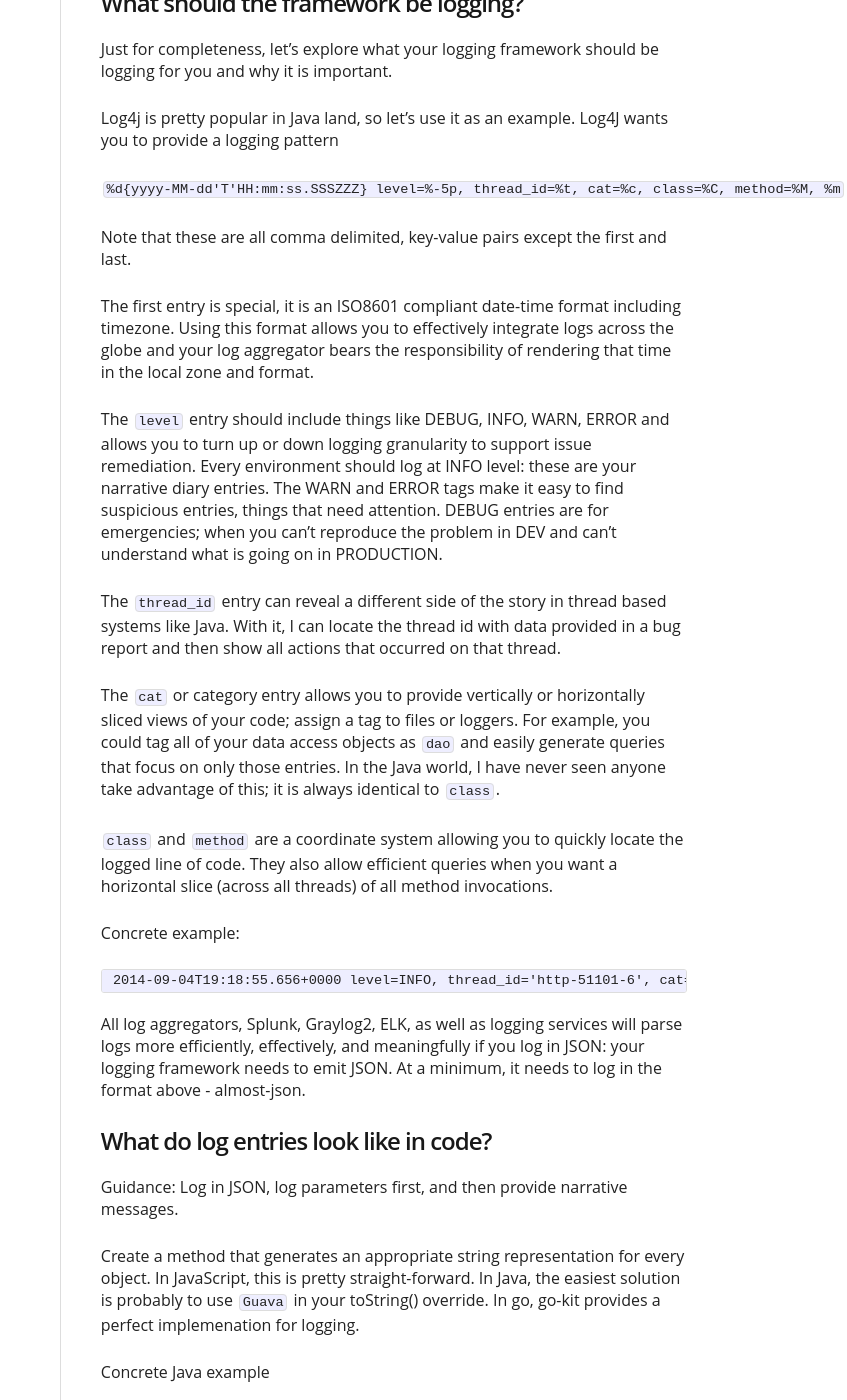
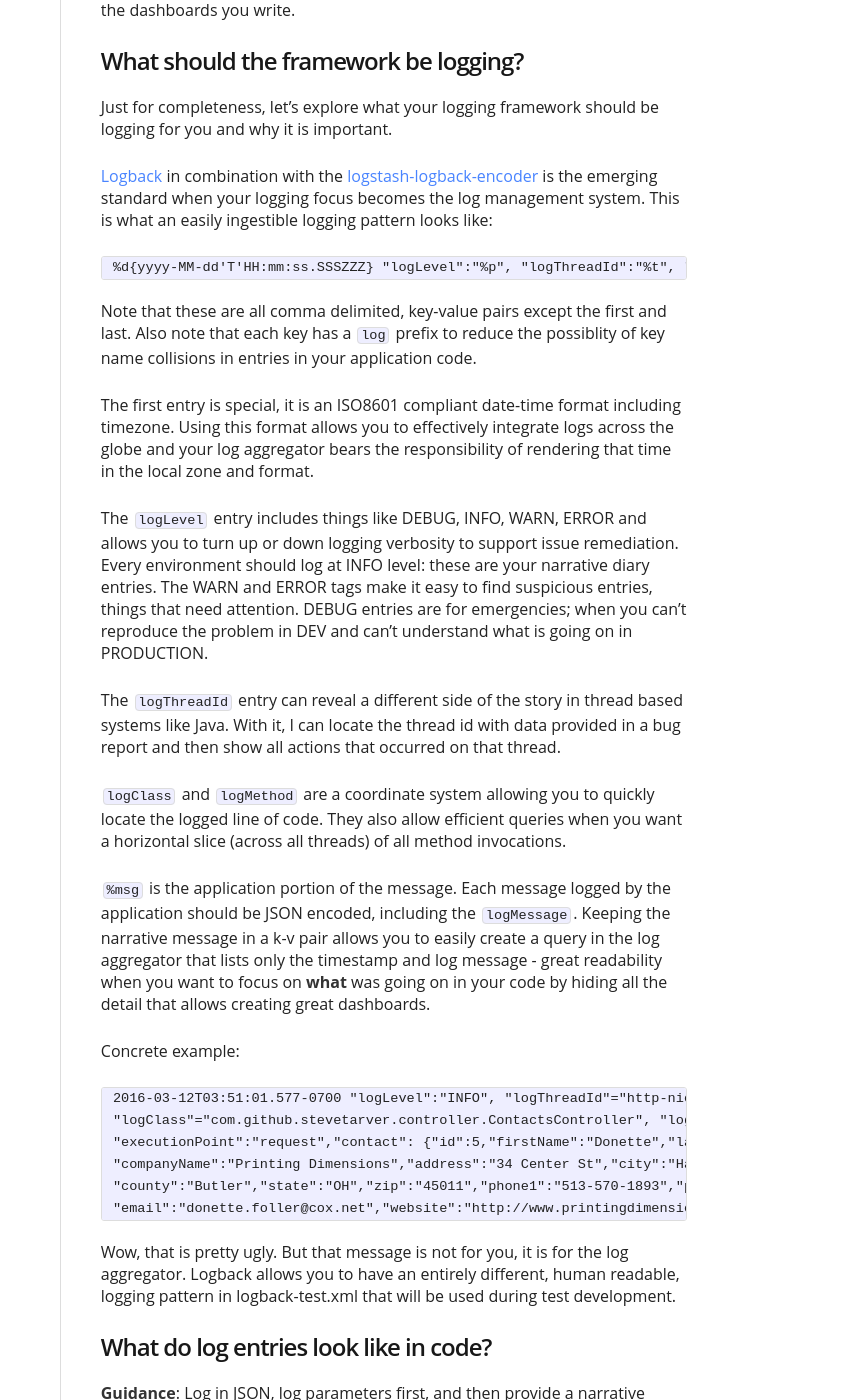
Before and after one commit to stevetarver/stevetarver.github.io, a Jekyll site: the page built from _posts/2016-01-09-logging-best-practices.md, in a window 1280 px wide and 1400 px high, scrolled down 4351 px. Shown: the whole window, without its empty margins (433-1280 px from the left). Built offline with Jekyll 4.4.1, drawn with Linux system fonts in a browser that asks for light colours; nearby versions of some CDN libraries; some web fonts are replaced; Markdown is read by kramdown in place of the engine named in the settings; some of the changed text lies outside the part shown.

Commit message:
Polish the logging best practices post

````diff
--- a/_posts/2016-01-09-logging-best-practices.md
+++ b/_posts/2016-01-09-logging-best-practices.md
@@ -2,7 +2,7 @@
 layout: post
 title:  "Logging as a First Class Citizen"
 date:   2016-01-09 13:22:05
-categories: logging
+categories: logging splunk ELK logstash logback 12-factor
 ---
 
 When I started getting serious about programming, I was indoctrinated into leading edge development methods for X Windows and C like PDD: Printf Driven Development. While you were trying to figure out how your code worked, you would litter the code with printf statements, run it, read the log, revise the code. By convention, you left the printf's in place to simplify future feature additions and so you could find and resolve bugs if they were ever reported.
@@ -40,13 +40,13 @@ Given the wealth of information aleady available from other systems, how can log
 - Historical trending
 - Issue remediation
 
-Historical trending shows API call counts, durations, and response status. These three simple metrics can answer questions like
+Historical trending uses API call counts, durations, and response status to answer questions like:
 
-- Capacity planning: How do API call counts vary over time
+- Capacity planning
   - How does application use vary during the day, week, month, quarter, seasonally
   - What rate is my application use increasing
   - Do I need to scale for periodic peak use
-  - When do I need to scale as application use increases
+  - When will I need to scale based on application use forcasts
 - Load based problem analysis
   - Do some problems only occur under load
   - What services are my weakest links and need some love
@@ -74,8 +74,8 @@ Then there is the question of clarity. When you are under the gun to resolve a p
 
 Distilling logging goals above, this is what you should be logging:
 
-- On API entry, log request and header parameters
-- On API exit, log call duration and status
+- On API entry, log request and header parameters so you can easily reproduce the call in a dev environment
+- On API exit, log call duration and status to easily identify long running calls and error frequency by type
 - Log every branching decision and the data used to make that decision
 - Log calls to other service and capture parameters, call duration, and status if that service does not log to your aggregator
 - Log other data not captured in `/metrics` that may result in actionable analysis
@@ -84,7 +84,7 @@ See below for framework generated log data - essential tagging for queries that
 
 ## Log with the aggregator in mind
 
-All aggregators require JSON formatted data to effectively ingest log messages as fields. Some may claim they can parse XML but that never works well. Some will talk about extracting values from narrative messages, and while true, it is so inefficient as to be unusable with larger datasets. What happens? Spinning wheel of death when you apply a regex to a month of logs.
+All aggregators ingest JSON encoded data most effectively. Some may claim they can parse XML but that never works well. Some will talk about extracting values from narrative messages, and while true, it is so inefficient as to be unusable with larger datasets. What happens? Spinning wheel of death when you apply a regex to a month of logs.
 
 Tell you more about inefficiently encoded data? On Splunk, you define the number of concurrent jobs permitted, defaults to 8. If you designed a dashboard based on regex extracted values, and you have a production problem, and 8 managers open the dashboard, you just locked every engineer out of doing real work with Splunk. And not just your team; every team that uses that Splunk repo. Sure you could increase the concurrent job count, but that just defers the inevitable. The point is that you are doing something so ineffeciently that you WILL choke the system. Not bashing Splunk here - it is my favorite log aggregator so far. So, on the importance of JSON encoded log messages: Got it? JSON formatted data GOOD. Extracting values from strings BAD.
 
@@ -98,48 +98,68 @@ The key to writing this query is: how do I identify API method names and how do
 1. API method names should be logged by your logging framework
 1. Use tags to allow you to 'group by'
 
-In the past, I have used a tag `executionPoint=request` to mark an API entry point and `executionPoint=response` to mark an exit. This small addition allows the log aggregator to exclude all irrelevant log entries and drammatically improves performance.
+In the past, I have used a tag `executionPoint=request` to mark an API entry point and `executionPoint=response` to mark an exit. This small addition allows the log aggregator to both exclude irrelevant log entries, drammatically improving performancem and group by these fields improving the quality of the dashboards you write.
 
 
 ## What should the framework be logging?
 
 Just for completeness, let's explore what your logging framework should be logging for you and why it is important.
 
-Log4j is pretty popular in Java land, so let's use it as an example. Log4J wants you to provide a logging pattern
+[Logback](http://logback.qos.ch/) in combination with the [logstash-logback-encoder](https://github.com/logstash/logstash-logback-encoder) is the emerging standard when your logging focus becomes the log management system. This is what an easily ingestible logging pattern looks like:
 
-`%d{yyyy-MM-dd'T'HH:mm:ss.SSSZZZ} level=%-5p, thread_id=%t, cat=%c, class=%C, method=%M, %m`
+```
+%d{yyyy-MM-dd'T'HH:mm:ss.SSSZZZ} "logLevel":"%p", "logThreadId":"%t", "logClass":"%C", "logMethod":"%M", %msg%n
+```
 
-Note that these are all comma delimited, key-value pairs except the first and last.
+Note that these are all comma delimited, key-value pairs except the first and last. Also note that each key has a `log` prefix to reduce the possiblity of key name collisions in entries in your application code.
 
 The first entry is special, it is an ISO8601 compliant date-time format including timezone. Using this format allows you to effectively integrate logs across the globe and your log aggregator bears the responsibility of rendering that time in the local zone and format.
 
-The `level` entry should include things like DEBUG, INFO, WARN, ERROR and allows you to turn up or down logging granularity to support issue remediation. Every environment should log at INFO level: these are your narrative diary entries. The WARN and ERROR tags make it easy to find suspicious entries, things that need attention. DEBUG entries are for emergencies; when you can't reproduce the problem in DEV and can't understand what is going on in PRODUCTION.
+The `logLevel` entry includes things like DEBUG, INFO, WARN, ERROR and allows you to turn up or down logging verbosity to support issue remediation. Every environment should log at INFO level: these are your narrative diary entries. The WARN and ERROR tags make it easy to find suspicious entries, things that need attention. DEBUG entries are for emergencies; when you can't reproduce the problem in DEV and can't understand what is going on in PRODUCTION.
 
-The `thread_id` entry can reveal a different side of the story in thread based systems like Java. With it, I can locate the thread id with data provided in a bug report and then show all actions that occurred on that thread.
+The `logThreadId` entry can reveal a different side of the story in thread based systems like Java. With it, I can locate the thread id with data provided in a bug report and then show all actions that occurred on that thread.
 
-The `cat` or category entry allows you to provide vertically or horizontally sliced views of your code; assign a tag to files or loggers. For example, you could tag all of your data access objects as `dao` and easily generate queries that focus on only those entries. In the Java world, I have never seen anyone take advantage of this; it is always identical to `class`.
+`logClass` and `logMethod` are a coordinate system allowing you to quickly locate the logged line of code. They also allow efficient queries when you want a horizontal slice (across all threads) of all method invocations.
 
-`class` and `method` are a coordinate system allowing you to quickly locate the logged line of code. They also allow efficient queries when you want a horizontal slice (across all threads) of all method invocations.
+`%msg` is the application portion of the message. Each message logged by the application should be JSON encoded, including the `logMessage`. Keeping the narrative message in a k-v pair allows you to easily create a query in the log aggregator that lists only the timestamp and log message - great readability when you want to focus on **what** was going on in your code by hiding all the detail that allows creating great dashboards.
 
 Concrete example:
 
 ```
-2014-09-04T19:18:55.656+0000 level=INFO, thread_id='http-51101-6', cat=RestResource, class=com.github.stevetarver.rest.impl.ContactResourceImpl, method=getContact executionPoint=request, id=0050568A-011D-11E3-E37D-C03336F01F4C, message='Getting contact 0050568A-011D-11E3-E37D-C03336F01F4C"
+2016-03-12T03:51:01.577-0700 "logLevel":"INFO", "logThreadId"="http-nio-8080-exec-1",
+"logClass"="com.github.stevetarver.controller.ContactsController", "logMethod"="get",
+"executionPoint":"request","contact": {"id":5,"firstName":"Donette","lastName":"Foller",
+"companyName":"Printing Dimensions","address":"34 Center St","city":"Hamilton",
+"county":"Butler","state":"OH","zip":"45011","phone1":"513-570-1893","phone2":"513-549-4561",
+"email":"donette.foller@cox.net","website":"http://www.printingdimensions.com"}, "logMessage":"Getting contact 5"
 ```
 
-All log aggregators, Splunk, Graylog2, ELK, as well as logging services will parse logs more efficiently, effectively, and meaningfully if you log in JSON: your logging framework needs to emit JSON. At a minimum, it needs to log in the format above - almost-json.
+Wow, that is pretty ugly. But that message is not for you, it is for the log aggregator. Logback allows you to have an entirely different, human readable, logging pattern in logback-test.xml that will be used during test development.
 
 
 ## What do log entries look like in code?
 
-Guidance: Log in JSON, log parameters first, and then provide narrative messages.
+**Guidance**: Log in JSON, log parameters first, and then provide a narrative message for more context.
 
-Create a method that generates an appropriate string representation for every object. In JavaScript, this is pretty straight-forward. In Java, the easiest solution is probably to use `Guava` in your toString() override. In go, go-kit provides a perfect implemenation for logging.
+Every object should have a `toString()` that emits a JSON object.
 
-Concrete Java example
+```
+    @Override
+    public String toString() {
+        return (new Gson()).toJson(this);
+    }
+```
+
+I'm sure you are already thinking about how to improve performance here (like making a static Gson member in a common base class).
+
+The `logstash-logback-encoder` library provides `Markers` that can help clean up your code while appending proper JSON to your log message.
 
 ```java
-LOG.info("'executionPoint': 'request', contact: " + contact + ", message: 'Creating new contact'");
+import static net.logstash.logback.marker.Markers.*;
+...
+    log.info(append("contact", contact)
+            .and(append("logMessage", "Creating Contact")),
+            "");
 ```
 
 ## 12 factor guidance
@@ -153,13 +173,13 @@ Briefly:
 And this is what Steve says:
 
 - log to persistent storage for reliability - kafka, rabbitmq, etc. Your log aggregator reads from your persistent store.
-- use a log guid to track operations from app to middleware and then among collaborating microservices
+- use a log guid header to track operations from app to middleware and then among collaborating microservices
 - use an environment trace monitor like zipkin if you can
 
 
 ## Mask sensitive information
 
-Got passwords, SSNs, other sensitive data? Create a logstash filter in your execution environment to strip these out before recording in your log aggregator.
+Got passwords, SSNs, other sensitive data? Instead of relying on all application code to mask these entries, create a logstash filter in your execution environment as a single place that ensures the job gets done.
 
 
 ## More on levels
@@ -176,8 +196,14 @@ Some systems have an abundance of logging levels. At some point this made sense,
 
 ## Security
 
-Log renderers are not immune from security breaches, forged logs, and XSS attacks. Here are some things to consider:
+Log renderers are not immune from security breaches: forged logs, and XSS attacks. Here are some things to consider:
 
 - CRLF injection via user supplied data: protect by ouput encoding using `ESAPI.encoder().encodeForHTML(<string>)`
 - Log Forging Attack: If it can be proved that a log has been altered, then the entire log file is suspect and cannot be trusted. If a user can supply data that adds log entries, through injected CRLF, your log as a record has been invalidated.
 - XSS attacks: If a user can embed code in your logs, and your log renderer presents that code, what happens when a user clicks on a generated link?
+
+## Epilog
+
+A lot changes when your app scales or your fleet of applications/services grow. You incorporate a centralized log management system and the most important use of logging is business intelligence and operational support.
+
+Supporting those concerns means rethinking technology choices and logging habits so ingrained that you may never give them a second thought. I hope this article fast-tracks you in your pursuit of excellence.
````
Also changed, not shown: other parts of _posts/2016-01-09-logging-best-practices.md (+1 -1 lines).
